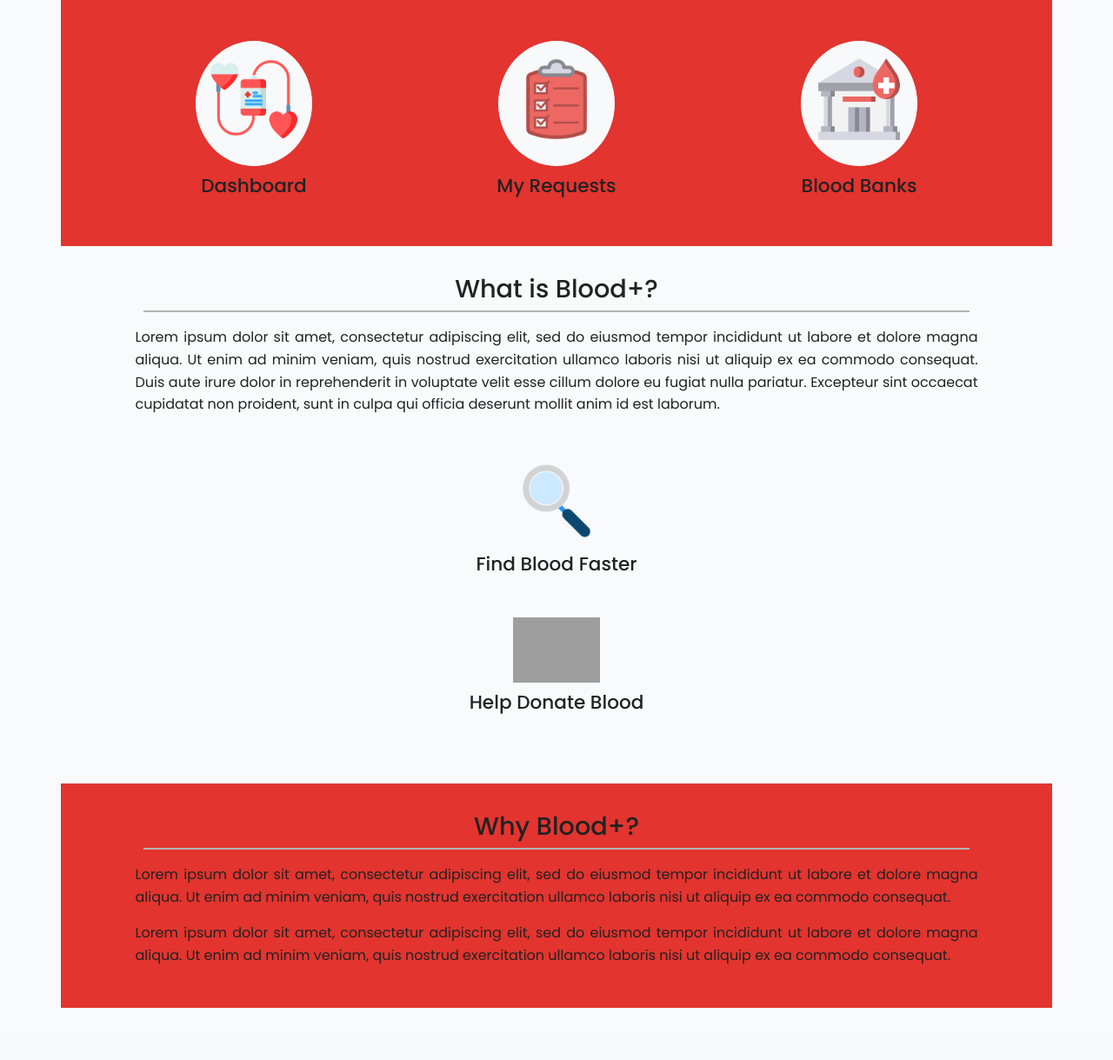
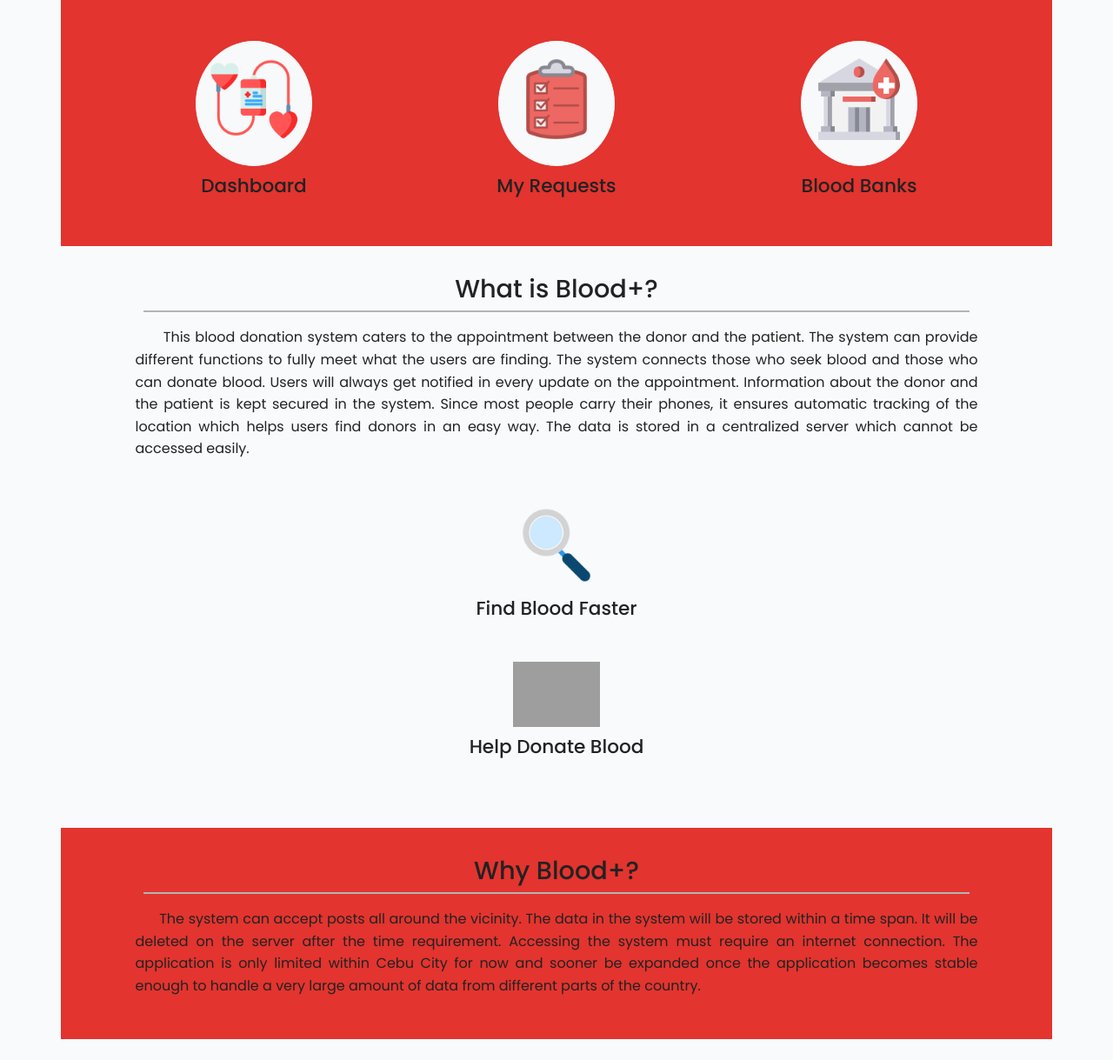
Before and after one commit to Carlina04/BLOODPLUS, a Laravel app: page /home in a window 1280 px wide. Shown: the part 376-1595 px from the top of the page at 87% size. Before the commit the page ends 1535 px from the top, so only its background shows below. Run offline with Laravel 8, Linux system fonts and the light colour scheme; the visitor is signed in with stand-in values (Sample User, id 1); style sheets or scripts are compiled from the project's sources; some libraries are stand-ins or nearby versions; grey boxes are pictures that could not be loaded.

Commit message:
edited some stuff

```diff
--- a/resources/views/dashboard.blade.php
+++ b/resources/views/dashboard.blade.php
@@ -2,6 +2,10 @@
 
 @section('content')
 
+<div class='container'>
+  <div class="form-group">
+    <a href="/home">← Home</a>
+  </div>
 <div class="container p-3">
 
   <div class="container p-2 rounded shadow">
--- a/resources/views/home.blade.php
+++ b/resources/views/home.blade.php
@@ -46,17 +46,13 @@
             <hr>
             <div class="container">
                 <p class="app-what-text text-justify">
-                    Lorem ipsum dolor sit amet, consectetur
-                    adipiscing elit, sed do eiusmod tempor
-                    incididunt ut labore et dolore magna aliqua.
-                    Ut enim ad minim veniam, quis nostrud
-                    exercitation ullamco laboris nisi ut
-                    aliquip ex ea commodo consequat. Duis aute
-                    irure dolor in reprehenderit in voluptate
-                    velit esse cillum dolore eu fugiat nulla
-                    pariatur. Excepteur sint occaecat cupidatat
-                        non proident, sunt in culpa qui officia
-                        deserunt mollit anim id est laborum.
+               &nbsp&nbsp&nbsp&nbsp&nbsp This blood donation system caters to the appointment between the donor and the
+patient. The system can provide different functions to fully meet what the users are
+finding. The system connects those who seek blood and those who can donate blood.
+Users will always get notified in every update on the appointment. Information about the
+donor and the patient is kept secured in the system. Since most people carry their
+phones, it ensures automatic tracking of the location which helps users find donors in an
+easy way. The data is stored in a centralized server which cannot be accessed easily. <br>
                 </p>
             </div>
         </div>
@@ -80,20 +76,11 @@
             <hr>
             <div class="container app-what-text text-justify">
                 <p>
-                    Lorem ipsum dolor sit amet, consectetur
-                    adipiscing elit, sed do eiusmod tempor
-                    incididunt ut labore et dolore magna aliqua.
-                    Ut enim ad minim veniam, quis nostrud
-                    exercitation ullamco laboris nisi ut
-                    aliquip ex ea commodo consequat.
-                </p>
-                <p>
-                    Lorem ipsum dolor sit amet, consectetur
-                    adipiscing elit, sed do eiusmod tempor
-                    incididunt ut labore et dolore magna aliqua.
-                    Ut enim ad minim veniam, quis nostrud
-                    exercitation ullamco laboris nisi ut
-                    aliquip ex ea commodo consequat.
+                &nbsp&nbsp&nbsp&nbsp&nbsp The system can accept posts all around the vicinity. The data in the system will be
+stored within a time span. It will be deleted on the server after the time requirement.
+Accessing the system must require an internet connection. The application is only
+limited within Cebu City for now and sooner be expanded once the application becomes
+stable enough to handle a very large amount of data from different parts of the country.
                 </p>
             </div>
         </div>
--- a/resources/views/myrequests.blade.php
+++ b/resources/views/myrequests.blade.php
@@ -1,6 +1,10 @@
 @extends('layouts.app')
 
 @section('content')
+    <div class='container'>
+    <div class="form-group">
+                <a href="/home">← Home</a>
+        </div>
     <div  class="container p-3">
         <div class="container p-2 rounded shadow">
             <div class="d-flex bd-highlight align-items-center">
@@ -34,4 +38,5 @@
         @endforeach
         </div>
     </div>
+    </div>
 @endsection
```
Also changed, not shown: resources/views/bloodbank-user.blade.php (+5 -2 lines), resources/views/userpage-admin.blade.php (+6 -2 lines), resources/views/userpage.blade.php (+5 -2 lines), resources/views/bloodbank-info-user.blade.php (line endings or trailing spaces).
